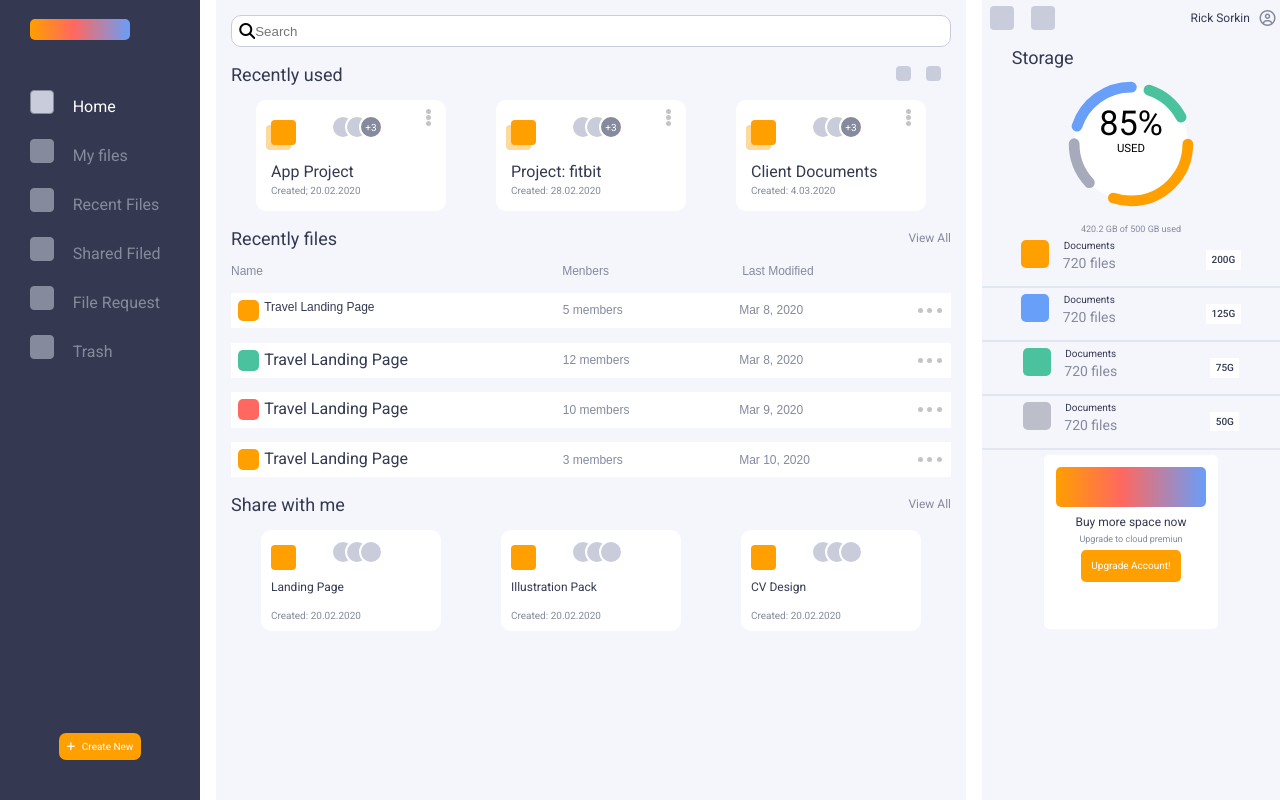
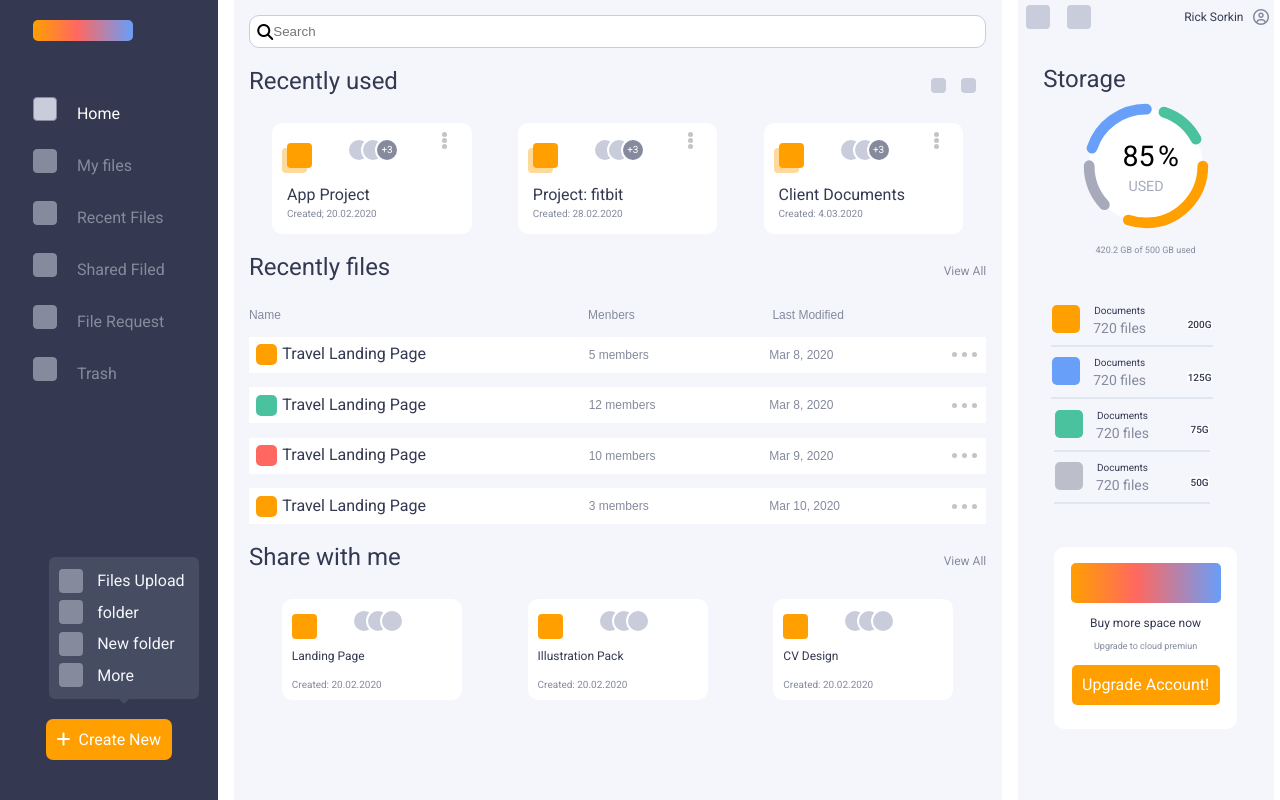
Before and after one commit to StarUnu/Challenge-Css, a plain HTML site: page index.html in a window 1280 px wide. Drawn offline with Linux system fonts and the light colour scheme.

Commit message:
improving spaces, center, lines

```diff
--- a/index.html
+++ b/index.html
@@ -55,17 +55,17 @@
           Create New
           <div class="btnNew-toolpit__tooltiptext">
             <div class="btnNew-toolpit__items">
-              <span class="rectangle"></span> Files Upload
+              <span class="rectangle space-rectangle__toolpit"></span> Files Upload
             </div>
 
             <div class="btnNew-toolpit__items">
-              <span class="rectangle"></span>folder
+              <span class="rectangle space-rectangle__toolpit"></span>folder
             </div>
             <div class="btnNew-toolpit__items">
-              <span class="rectangle"></span>New folder
+              <span class="rectangle space-rectangle__toolpit"></span>New folder
             </div>
             <div class="btnNew-toolpit__items">
-              <span class="rectangle"></span>More
+              <span class="rectangle space-rectangle__toolpit"></span>More
             </div>
           </div>
         </div>
@@ -87,8 +87,8 @@
         </div>
 
         <div class="container">
-          <div class="block">
-            <div class="project-grid">
+          <div class="blockPart1">
+            <div class="project-grid col1-fil1">
               <div class="twoRectangle Rectangle-1"></div>
               <div class="oneRectangle Rectangle-2"></div>
               <div class="ellipse Ellipse-1"></div>
@@ -104,7 +104,7 @@
               <div class="info-project">Created; 20.02.2020</div>
             </div>
 
-            <div class="project-grid">
+            <div class="project-grid col1-fil2">
               <div class="twoRectangle Rectangle-1"></div>
               <div class="oneRectangle Rectangle-2"></div>
               <div class="ellipse Ellipse-1"></div>
@@ -119,7 +119,7 @@
               <div class="info-project">Created: 28.02.2020</div>
             </div>
 
-            <div class="project-grid">
+            <div class="project-grid col1-fil3">
               <div class="twoRectangle Rectangle-1"></div>
               <div class="oneRectangle Rectangle-2"></div>
               <div class="ellipse Ellipse-1"></div>
@@ -150,7 +150,7 @@
 
         <div class="recentlyFiles-row">
           <div class="col-1-1">
-            <div class="recentFiles__items setting-name">
+            <div class="grid-recentFiles__items name-1 setting-name">
               <span class="yellow-rectangle"> </span>
               Travel Landing Page
             </div>
@@ -244,6 +244,7 @@
             <div class="info-project">Created: 20.02.2020</div>
           </div>
         </div>
+
       </div>
       <!-- Here start store the (last column) -->
       <div class="grid-resumenData">
@@ -272,60 +273,73 @@
           <circle class="donut-segment" cx="21" cy="21" r="15.91549430918954" fill="transparent" stroke="#A6AABB" stroke-width="3" stroke-dasharray="12 50" stroke-dashoffset="86" stroke-linecap="round" ></circle>
           <circle class="donut-segment" cx="21" cy="21" r="15.91549430918954" fill="transparent" stroke="#689FF8" stroke-width="3" stroke-dasharray="20 80" stroke-dashoffset="45" stroke-linecap="round" ></circle>
           <g class="chart-text">
-            <text x="50%" y="50%" class="chart-number">
-              85%
+            <text x="45%" y="55%" class="chart-number">
+              85
             </text>
-            <text x="50%" y="50%" class="chart-label">
+            <text x="65%" y="55%" class="chart-number">
+              %
+            </text>
+            <text x="50%" y="60%" class="chart-label other">
               Used
             </text>
           </g>
         </svg>
-        <div class="Data-circle__review setting-litle__letter">420.2 GB of 500 GB used</div>
+        <div class="Data-circle__review setting-litle__letter ">420.2 GB of 500 GB used</div>
       </div>
 
+      <div class="review-documents">
         <div class="documents-row">
             <div class="grid-documents">
                 <span class="big-icon-rectangle color-yellow rectangle-documents__1"> </span>
                 <div class="setting-text documents1"> Documents</div>
                 <div class="files1"> 720 files </div>
+                <div class="storage-line-rows"></div>
+                <div class="grid-documents__data1">200G</div>
             </div>
-            <div class="grid-documents__data1">200G</div>
+
+
         </div>
-        <div class="storage-line-rows"></div>
+
+
         <div class="documents-row">
             <div class="grid-documents">
                 <span class="big-icon-rectangle color-blue rectangle-documents__1"> </span>
                 <div class="setting-text documents1"> Documents</div>
                 <div class="files1"> 720 files </div>
+                <div class="storage-line-rows"></div>
+                <div class="grid-documents__data1">125G</div>
             </div>
-            <div class="grid-documents__data1">125G</div>
         </div>
-        <div class="storage-line-rows"></div>
+
         <div class="documents-row">
             <div class="grid-documents">
                 <span class="big-icon-rectangle color-green rectangle-documents__1"> </span>
                 <div class="setting-text documents1"> Documents</div>
                 <div class="files1"> 720 files </div>
+                <div class="grid-documents__data1">75G</div>
+                <div class="storage-line-rows"></div>
             </div>
-            <div class="grid-documents__data1">75G</div>
         </div>
-        <div class="storage-line-rows"></div>
+
         <div class="documents-row">
             <div class="grid-documents">
                 <span class="big-icon-rectangle color-grey rectangle-documents__1"> </span>
                 <div class="setting-text documents1"> Documents</div>
                 <div class="files1"> 720 files </div>
+                <div class="grid-documents__data1">50G</div>
+                <div class="storage-line-rows"></div>
             </div>
-            <div class="grid-documents__data1">50G</div>
         </div>
-        <div class="storage-line-rows"></div>
+
+    </div>
         </div>
+
         <div class="central-store-upgrade">
             <div class="box-upgrade">
                 <div class="storage-upgrade">
                     <div class="rectangleColor storage_rectangle "></div>
                     <div class="upgrade-buy">Buy more space now </div>
-                    <div class="setting-litle__letter" style="margin-bottom: 4%;">Upgrade to cloud premiun</div>
+                    <div class="setting-litle__letter" style="margin-bottom: 5%; padding: 4%;">Upgrade to cloud premiun</div>
                     <div class="btn-upgradeAccount">Upgrade Account!</div>
                 </div>
             </div>
--- a/style.css
+++ b/style.css
@@ -7,9 +7,8 @@
 .wrapper {
   background-color: #fff;
   display: grid;
-  margin: 0% 0% 0% 0%;
-  grid-template-columns: 200px 750px 1fr; /*repeat(2, 1fr);*/ /*repeat(3, 1fr);*/
-  grid-template-rows: 100vh;
+  grid-template-columns: 17% 60% 20%;/*px 750px 1fr;*/ /*repeat(2, 1fr);*/ /*repeat(3, 1fr);*/
+  grid-template-rows: 100%;
   height: 100%;
   grid-gap: 1em;
   font-family: "Roboto", sans-serif;
@@ -73,9 +72,9 @@ a {
 }
 
 .btn-createNew {
-  padding: 4%;
+  padding: 5%;
   border-radius: 7px;
-  font-size: 10px;
+  font-size: 16px;
   background-color: #ff9f00;
   justify-content: flex-end;
   margin-bottom: 40px;
@@ -87,7 +86,7 @@ a {
 }
 
 .btnNew-toolpit .btnNew-toolpit__tooltiptext {
-  visibility: hidden;
+
   width: 150px;
   background-color: #464c61;
   color: #f5f6fc;
@@ -191,3 +190,7 @@ a {
 .activate_row {
   background-color: #c8ccdb;
 }
+
+.space-rectangle__toolpit{
+  margin-left: 7px;
+}
--- a/styleStorage.css
+++ b/styleStorage.css
@@ -70,10 +70,13 @@
 }
 
 .storage-line-rows {
+  width: 100%;
+  background-color:#e0e7f1 ;
   border: 1px solid #e0e7f1;
 }
 
 .storage_setting {
+  margin-top: 15%;
   margin-left: 10%;
   margin-bottom: 0%;
 }
@@ -101,28 +104,6 @@
   box-sizing: border-box;
   border-radius: 5px;
   align-self: flex-start;
-}
-.color-yellow {
-  background: #ff9f00;
-}
-.color-blue {
-  background: #689ff8;
-}
-.color-green {
-  background: #4ac29d;
-}
-.color-grey {
-  background: #bcbeca;
-}
-
-.ellipse_big {
-  justify-self: start;
-
-  border-radius: 115px;
-  /* border-style: solid solid solid solid; */
-  box-sizing: border-box;
-  /* border-width: 5px 5px 5px 5px; */
-  border-bottom: 5px solid red;
 }
 
 .percentage-storage {
@@ -152,8 +133,8 @@
 .grid-documents {
   font-size: 14px;
   display: grid;
-  grid-template-columns: 28px 80px 28px;
-  grid-template-rows: 15px 25px;
+  grid-template-columns: 28px 80px 28px 1fr 28px;
+  grid-template-rows: 15px 25px 1px;
   justify-content: center;
   justify-items: center;
 }
@@ -168,11 +149,10 @@
 }
 .documents-row {
   margin-left: 5%;
-  margin-top: 2%;
-  margin-bottom: 2%;
+  margin-top: 5%;
   margin-right: 5%;
   display: flex;
-  justify-content: space-around;
+  justify-content: center;
 }
 
 .grid-documents__data1 {
@@ -188,13 +168,15 @@
 .central-store-upgrade {
   display: flex;
   justify-content: center;
+  padding: 10%;
 }
+
 .box-upgrade {
   width: 150px;
   height: 150px;
   background-color: #ffffff;
-  padding: 4%;
-  border-radius: 5px;
+  padding: 8%;
+  border-radius: 10px;
 }
 
 .storage-upgrade {
@@ -208,7 +190,7 @@
   color: #343951;
   font-size: 12px;
   line-height: 14px;
-  margin-bottom: 4%;
+  padding: 4%;
 }
 
 .storage_rectangle {
@@ -222,31 +204,14 @@
   background-color: #ff9f00;
   border-radius: 5px;
   color: #ffffff;
-  font-size: 10px;
+  font-size: 16px;
   padding: 7%;
 }
 .rectangle-documents__1 {
   grid-column: 1 / 2;
   grid-row: 1/3;
 }
-.conic_gradient {
-  display: flex;
-  justify-content: center;
-  align-items: center;
-  width: 115px;
-  height: 115px;
-  border-radius: 50%;
-  background: conic-gradient(
-    #4ac29d 0,
-    #4ac29d 45deg,
-    #ff9f00 45deg,
-    #ff9f00 190deg,
-    #c4c4c4 190deg,
-    #c4c4c4 260deg,
-    #689ff8 260deg,
-    #689ff8 360deg
-  );
-}
+
 .documents1 {
   grid-column: 2 / 3;
   grid-row: 1/2;
@@ -259,10 +224,16 @@
   grid-column: 2 / 3;
   grid-row: 2/3;
 }
+
 .grid-documents__data1 {
   color: #343951;
   grid-column: 4 / 5;
   grid-row: 1/3;
+}
+
+.storage-line-rows{
+ grid-column: 1 / 5;
+ grid-row:3/4;
 }
 
 .info-user__rectangle {
@@ -279,7 +250,7 @@ svg {
 }
 
 .chart-number {
-  font-size: 0.6em;
+  font-size: 8px;
   line-height: 1;
   text-anchor: middle;
   -moz-transform: translateY(-0.25em);
@@ -289,7 +260,8 @@ svg {
 }
 
 .chart-label {
-  font-size: 0.2em;
+  font-size: 4px;
+  fill: #A6AABB;
   text-transform: uppercase;
   text-anchor: middle;
   -moz-transform: translateY(0.7em);
@@ -297,3 +269,7 @@ svg {
   -webkit-transform: translateY(0.7em);
   transform: translateY(0.7em);
 }
+.review-documents{
+  padding: 5%;
+  margin-top: 10%;
+}
--- a/stylemid.css
+++ b/stylemid.css
@@ -201,21 +201,14 @@
   color: #858a9d;
 }
 
-.block,
+.blockPart1,
 .shareFiles-blocks {
   display: flex;
+  flex: 0 0 95%;
   justify-content: space-around;
 }
 
-section {
-  font-style: normal;
-  font-weight: normal;
-  font-size: 18px;
-  line-height: 23px;
-  color: #343951;
-  margin-top: 16px;
-  margin-bottom: 14px;
-}
+
 .recently-rectangle__div {
   font-family: Arial, Helvetica, sans-serif;
 }
@@ -281,6 +274,8 @@ section {
 .color__ellipseYellow {
   border: 1px solid #ff9f00;
 }
+
+
 @media (min-width: 500px) {
   .col-1-1 {
     flex: 1 0 46%;
@@ -343,4 +338,22 @@ section {
     grid-column: 1/4;
     grid-row: 3/4;
   }
+.col1-fil1,
+.col1-fil2,
+.col1-fil3{
+    flex: 0 0 23%;
+  }
+
 }
+
+
+
+@media (max-width: 800px) {
+  .blockPart1,
+  .shareFiles-blocks{
+    flex-direction: column;
+    justify-content: center;
+    align-items: center;
+  }
+
+}
--- a/utils.css
+++ b/utils.css
@@ -2,3 +2,27 @@
   border-radius: 4px;
   border-width: 0ch;
 }
+
+.color-yellow {
+  background: #ff9f00;
+}
+.color-blue {
+  background: #689ff8;
+}
+.color-green {
+  background: #4ac29d;
+}
+.color-grey {
+  background: #bcbeca;
+}
+
+
+section {
+  font-style: normal;
+  font-weight: normal;
+  font-size: 24px;
+  line-height: 23px;
+  color: #343951;
+  margin-top: 3%;
+  margin-bottom: 4%;
+}
```
